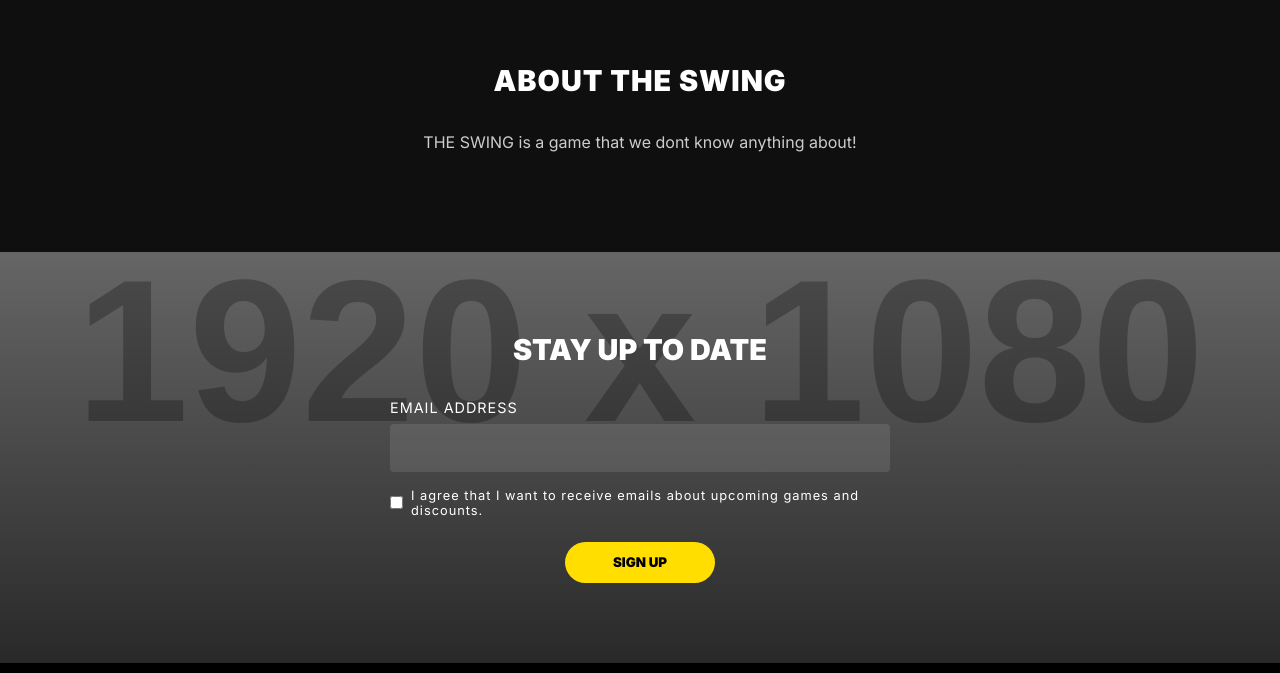
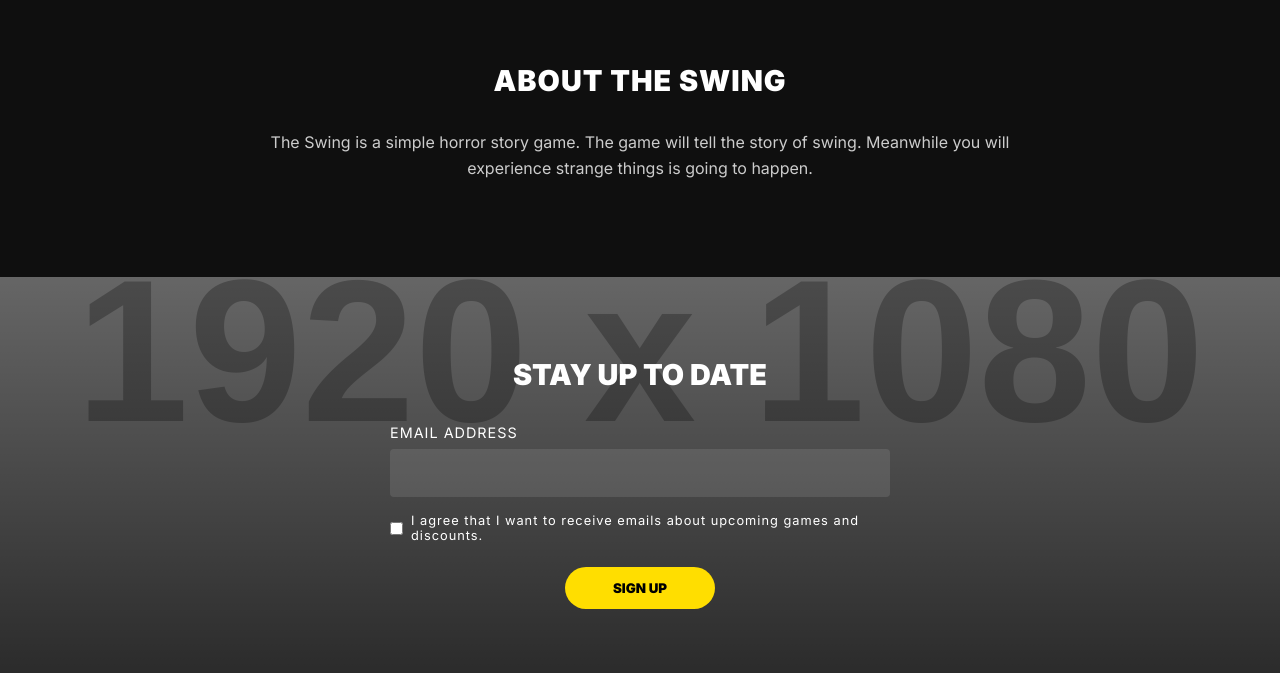
Before and after one commit to antalervin19/IGGSite, a plain HTML site: page the-swing/index.html in a window 1280 px wide. Shown: the part 833-1506 px from the top of the page. Drawn offline with Linux system fonts and the light colour scheme; placeholder pictures from the web are drawn by us.

Commit message:
Update index.html

```diff
--- a/the-swing/index.html
+++ b/the-swing/index.html
@@ -79,9 +79,7 @@
 
     <section class="about-section">
         <h2>ABOUT THE SWING</h2>
-        <p>
-            THE SWING is a game that we dont know anything about!
-        </p>
+        <p>The Swing is a simple horror story game. The game will tell the story of swing. Meanwhile you will experience strange things is going to happen.</p>
     </section>
 
     <section class="newsletter">
```
